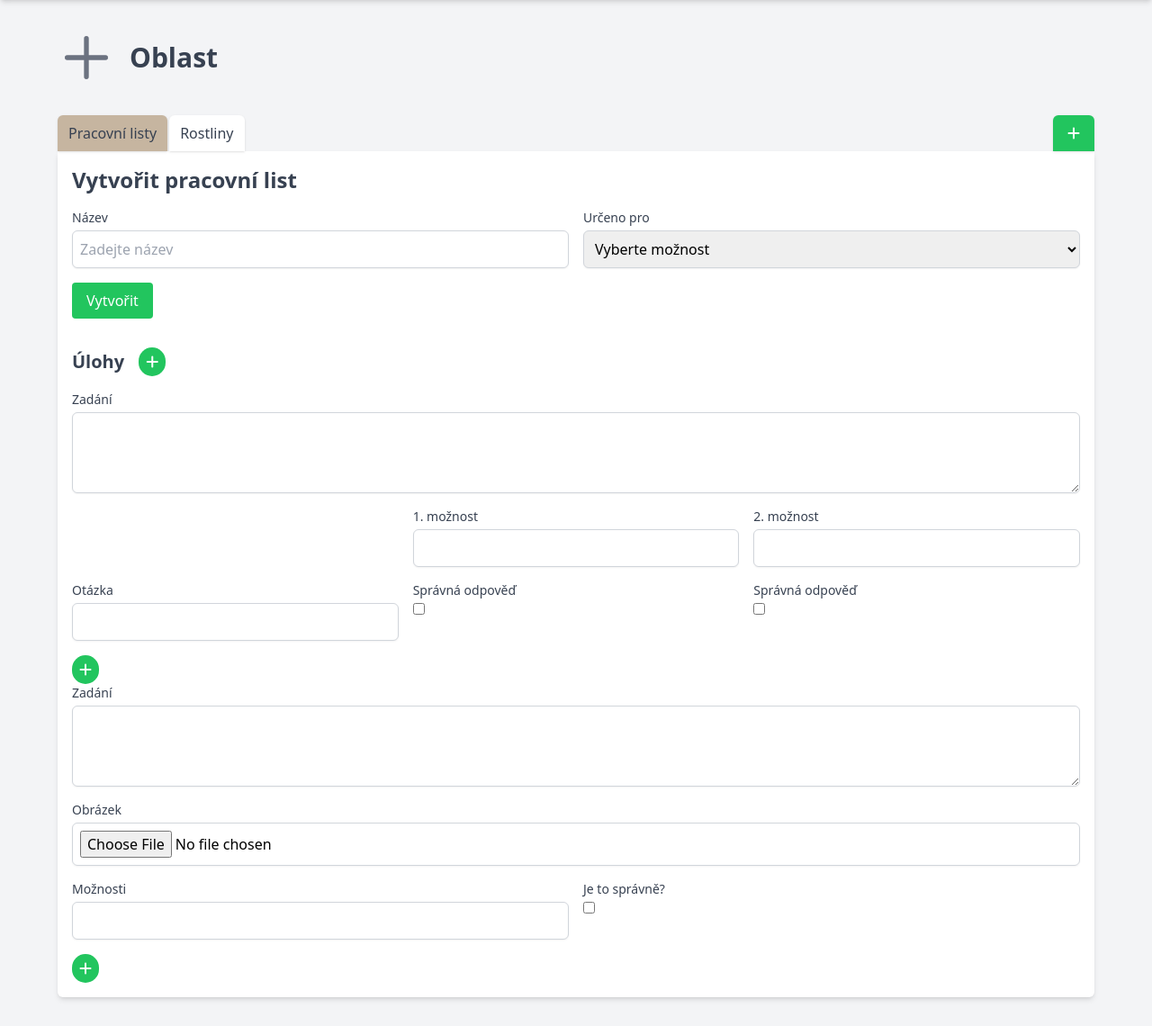
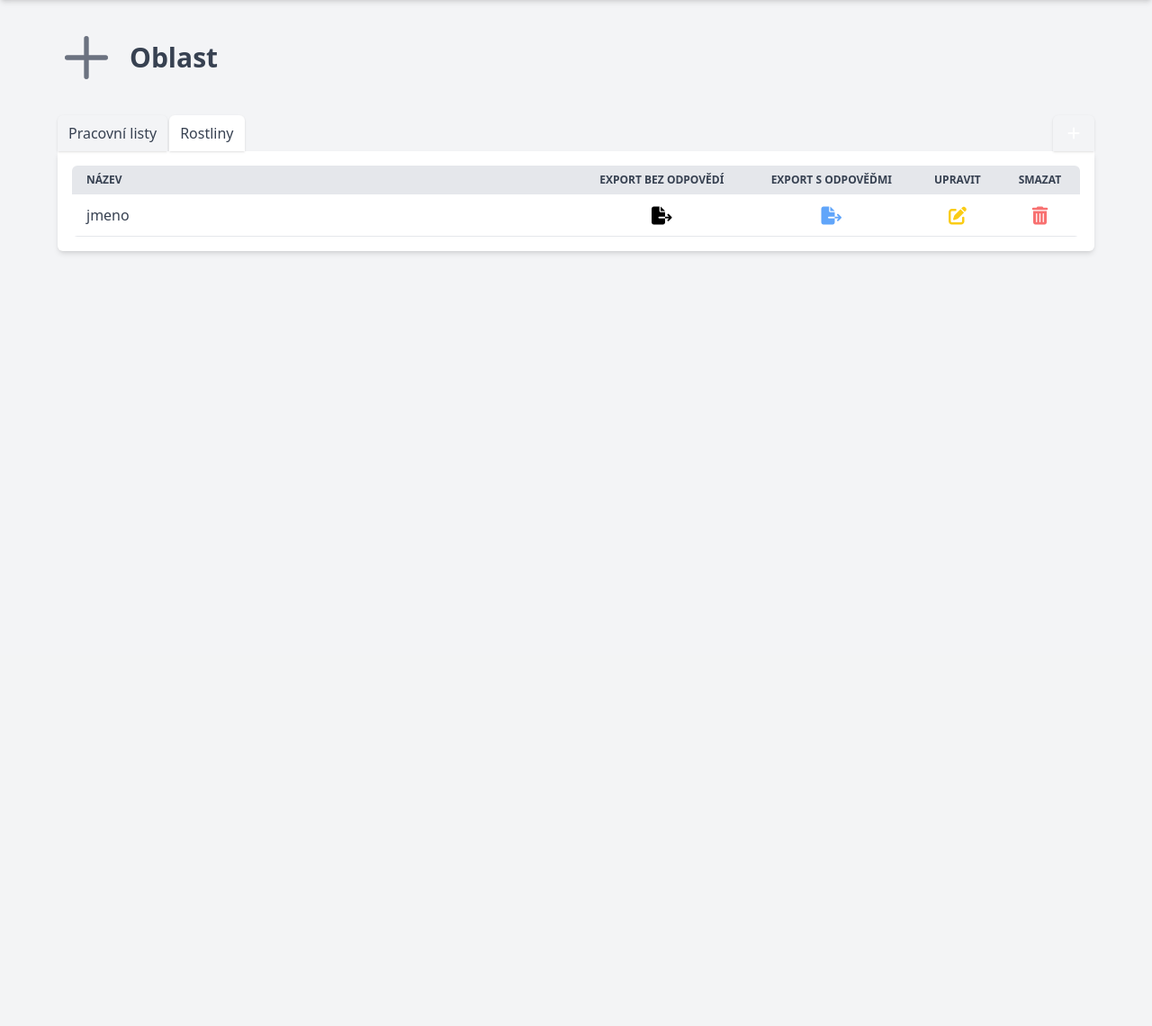
Before and after one commit to sabinaaj/PlantPuzzleAdmin, a Django app: page /worksheets/list in a window 1280 px wide. Shown: the part 72-1212 px from the top of the page at 90% size. After the commit the page ends 354 px from the top, so only its background shows below. Run offline with Django 5.2, Linux system fonts and the light colour scheme; some libraries are stand-ins or nearby versions.

Commit message:
Create worksheet, first 2 tasks

```diff
--- a/areas/templates/areas_list.html
+++ b/areas/templates/areas_list.html
@@ -10,7 +10,7 @@
     <!-- Header with title and add button -->
     <div class="flex justify-between items-center mb-4">
         <h1 class="text-3xl font-bold text-gray-700 px-3">Oblasti</h1>
-        <button class="ml-auto bg-green-500 text-white rounded px-3 py-3 hover:bg-green-600 shadow">
+        <button class="ml-auto bg-pistachio-500 text-white rounded px-3 py-3 hover:bg-pistachio-600 shadow">
             <i class="fas fa-plus"></i>
         </button>
     </div>
@@ -30,10 +30,10 @@
                 <h2 class="text-l font-bold text-gray-700">Název oblasti</h2>
             </div>
             <div class="flex space-x-4">
-                <button class="text-yellow-500 hover:text-yellow-600">
+                <button class="text-yellow-400 hover:text-yellow-500">
                     <i class="fa fa-edit fa-lg"></i>
                 </button>
-                <button class="text-red-500 hover:text-red-600">
+                <button class="text-red-400 hover:text-red-500">
                     <i class="fa-regular fa-trash-can fa-lg"></i>
                 </button>
             </div>
--- /dev/null
+++ b/templates/forms/checkbox.html
@@ -0,0 +1,6 @@
+<div>
+    <input type="checkbox"
+           class="h-6 w-6 cursor-pointer rounded-md border-gray-300 text-pistachio-500
+            checked:border-pistachio-500 focus:ring-2 focus:ring-pistachio-500"
+           id="{{ id }}"/>
+</div>
--- /dev/null
+++ b/templates/forms/input.html
@@ -0,0 +1,4 @@
+<div>
+    <label for="{{ name }}" class="block text-sm font-medium text-gray-700">{{ label }}</label>
+    <input type="text" id="{{ name }}" name="{{ name }}" class="mt-1 block w-full p-2 border border-gray-300 rounded-md shadow-sm focus:ring focus:ring-opacity-30 focus:ring-brown-500 focus:border-brown-500" placeholder="{{ placeholder }}">
+</div>
--- /dev/null
+++ b/templates/forms/radiobutton.html
@@ -0,0 +1,5 @@
+<div>
+    <input type="radio" name="{{ name }}"
+           class="form-radio h-6 w-6 cursor-pointer text-pistachio-500 border-gray-300
+            checked:border-pistachio-500 focus:ring-2 focus:ring-pistachio-500">
+</div>
--- a/templates/navbar.html
+++ b/templates/navbar.html
@@ -2,14 +2,14 @@
     <div class="container mx-auto max-w-6xl flex justify-between items-center">
         <!-- Left side links -->
         <div class="flex space-x-8">
-            <a href="#" class="text-gray-700 hover:bg-pastel-brown px-3 py-2 rounded">Oblasti</a>
-            <a href="#" class="text-gray-700 hover:bg-pastel-brown px-3 py-2 rounded">Školy</a>
-            <a href="#" class="text-gray-700 hover:bg-pastel-brown px-3 py-2 rounded">Statistika</a>
+            <a href="{% url 'areas:area_list' %}" class="text-gray-700 hover:bg-brown-500 px-3 py-2 rounded">Oblasti</a>
+            <a href="#" class="text-gray-700 hover:bg-brown-500 px-3 py-2 rounded">Školy</a>
+            <a href="#" class="text-gray-700 hover:bg-brown-500 px-3 py-2 rounded">Statistika</a>
         </div>
         <!-- Right side user info and logout button -->
         <div class="flex items-center space-x-8">
             <span class="text-gray-700">Přihlášený uživatel</span>
-            <button class="text-gray-700 font-medium hover:bg-pastel-brown px-3 py-2 rounded">Odhlásit</button>
+            <button class="text-gray-700 font-medium hover:bg-brown-500 px-3 py-2 rounded">Odhlásit</button>
         </div>
     </div>
 </nav>
--- a/theme/templates/base.html
+++ b/theme/templates/base.html
@@ -8,17 +8,6 @@
     <title>PlantPuzzle</title>
     <link href="https://cdn.jsdelivr.net/npm/tailwindcss@2.2.19/dist/tailwind.min.css" rel="stylesheet">
     <script src="https://kit.fontawesome.com/6ba33ce51b.js" crossorigin="anonymous"></script>
-    <style>
-        .hover\:bg-pastel-brown:hover {
-            background-color: #c6b5a0;
-        }
-        .text-pastel-brown{
-            color: #796d5b;
-        }
-        .bg-pastel-brown {
-            background-color: #c6b5a0;
-        }
-    </style>
     {% tailwind_css %}
 </head>
 
--- a/worksheets/templates/type1_form.html
+++ /dev/null
@@ -1,57 +0,0 @@
-<div class="mb-4">
-    <label for="task1Instruction" class="block text-sm font-medium text-gray-700">Zadání</label>
-    <textarea id="task1Instruction" name="task1Instruction" class="mt-1 block w-full p-2 border border-gray-300 rounded-md shadow-sm focus:ring focus:ring-opacity-50 focus:ring-green-500 focus:border-green-500" rows="3"></textarea>
-</div>
-<div class="grid grid-cols-3 gap-4 mb-4">
-    <div></div>
-    <div>
-        <label class="block text-sm font-medium text-gray-700">1. možnost</label>
-        <input type="text" class="mt-1 block w-full p-2 border border-gray-300 rounded-md shadow-sm focus:ring focus:ring-opacity-50 focus:ring-green-500 focus:border-green-500">
-    </div>
-    <div>
-        <label class="block text-sm font-medium text-gray-700">2. možnost</label>
-        <input type="text" class="mt-1 block w-full p-2 border border-gray-300 rounded-md shadow-sm focus:ring focus:ring-opacity-50 focus:ring-green-500 focus:border-green-500">
-    </div>
-</div>
-<div id="type1QuestionsContainer">
-    <div class="grid grid-cols-3 gap-4 mb-4">
-        <div>
-            <label class="block text-sm font-medium text-gray-700">Otázka</label>
-            <input type="text" class="mt-1 block w-full p-2 border border-gray-300 rounded-md shadow-sm focus:ring focus:ring-opacity-50 focus:ring-green-500 focus:border-green-500">
-        </div>
-        <div>
-            <label class="block text-sm font-medium text-gray-700">Správná odpověď</label>
-            <input type="checkbox" class="mt-1">
-        </div>
-        <div>
-            <label class="block text-sm font-medium text-gray-700">Správná odpověď</label>
-            <input type="checkbox" class="mt-1">
-        </div>
-    </div>
-</div>
-<button type="button" class="bg-green-500 text-white rounded-full p-2 hover:bg-green-600" onclick="addType1Question(this)">
-    <i class="fas fa-plus"></i>
-</button>
-
-<script>
-    function addType1Question(button) {
-        const container = button.previousElementSibling;
-        const questionRow = document.createElement('div');
-        questionRow.className = 'grid grid-cols-3 gap-4 mb-4';
-        questionRow.innerHTML = `
-            <div>
-                <label class="block text-sm font-medium text-gray-700">Otázka</label>
-                <input type="text" class="mt-1 block w-full p-2 border border-gray-300 rounded-md shadow-sm focus:ring focus:ring-opacity-50 focus:ring-green-500 focus:border-green-500">
-            </div>
-            <div>
-                <label class="block text-sm font-medium text-gray-700">Správná odpověď</label>
-                <input type="checkbox" class="mt-1">
-            </div>
-            <div>
-                <label class="block text-sm font-medium text-gray-700">Správná odpověď</label>
-                <input type="checkbox" class="mt-1">
-            </div>
-        `;
-        container.appendChild(questionRow);
-    }
-</script>
--- a/worksheets/templates/type2_form.html
+++ /dev/null
@@ -1,42 +0,0 @@
-<div class="mb-4">
-    <label for="task2Instruction" class="block text-sm font-medium text-gray-700">Zadání</label>
-    <textarea id="task2Instruction" name="task2Instruction" class="mt-1 block w-full p-2 border border-gray-300 rounded-md shadow-sm focus:ring focus:ring-opacity-50 focus:ring-green-500 focus:border-green-500" rows="3"></textarea>
-</div>
-<div class="mb-4">
-    <label for="task2File" class="block text-sm font-medium text-gray-700">Obrázek</label>
-    <input type="file" id="task2File" name="task2File" class="mt-1 block w-full p-2 border border-gray-300 rounded-md shadow-sm focus:ring focus:ring-opacity-50 focus:ring-green-500 focus:border-green-500">
-</div>
-<div id="type2OptionsContainer">
-    <div class="grid grid-cols-2 gap-4 mb-4">
-        <div>
-            <label class="block text-sm font-medium text-gray-700">Možnosti</label>
-            <input type="text" class="mt-1 block w-full p-2 border border-gray-300 rounded-md shadow-sm focus:ring focus:ring-opacity-50 focus:ring-green-500 focus:border-green-500">
-        </div>
-        <div>
-            <label class="block text-sm font-medium text-gray-700">Je to správně?</label>
-            <input type="checkbox" class="mt-1">
-        </div>
-    </div>
-</div>
-<button type="button" class="bg-green-500 text-white rounded-full p-2 hover:bg-green-600" onclick="addType2Option(this)">
-    <i class="fas fa-plus"></i>
-</button>
-
-<script>
-    function addType2Option(button) {
-        const container = button.previousElementSibling;
-        const optionRow = document.createElement('div');
-        optionRow.className = 'grid grid-cols-2 gap-4 mb-4';
-        optionRow.innerHTML = `
-            <div>
-                <label class="block text-sm font-medium text-gray-700">Možnosti</label>
-                <input type="text" class="mt-1 block w-full p-2 border border-gray-300 rounded-md shadow-sm focus:ring focus:ring-opacity-50 focus:ring-green-500 focus:border-green-500">
-            </div>
-            <div>
-                <label class="block text-sm font-medium text-gray-700">Je to správně?</label>
-                <input type="checkbox" class="mt-1">
-            </div>
-        `;
-        container.appendChild(optionRow);
-    }
-</script>
--- a/worksheets/templates/worksheets_create.html
+++ b/worksheets/templates/worksheets_create.html
@@ -15,55 +15,49 @@
             <h1 class="text-3xl font-bold text-gray-700">Oblast</h1>
         </div>
 
-    <!-- Tabs a add button -->
+        <!-- Tabs and add button -->
         <div class="flex">
             <div class="flex space-x-0.5">
-            <button class="bg-pastel-brown text-gray-700 font-medium px-3 py-2 rounded-t-md shadow">Pracovní listy</button>
+                <button class="bg-brown-500 text-gray-700 font-medium px-3 py-2 rounded-t-md shadow">Pracovní listy
+                </button>
                 <button class="bg-white text-gray-700 font-medium px-3 py-2 rounded-t-md shadow">Rostliny</button>
             </div>
-        <button class="ml-auto bg-green-500 text-white rounded-t-md px-4 py-2 hover:bg-green-600 shadow" onclick="addTask()">
+            <button type="submit"
+                    class="ml-auto bg-pistachio-500 text-white font-medium rounded-t-md px-3 py-2 hover:bg-pistachio-600 shadow">
+                Uložit
+            </button>
+        </div>
+
+        <div class="bg-white shadow-md rounded-b-md p-4">
+            <h2 class="text-2xl font-bold text-gray-700 mb-4">Vytvořit pracovní list</h2>
+            <form id="worksheetForm">
+                <div class="flex items-center mb-4 space-x-4">
+                    <div class="w-1/2">
+                        {% include 'forms/input.html' with  name='name' label='Název' placeholder='Zadejte název' %}
+                    </div>
+                    <div class="w-1/2">
+                        {% include 'forms/select.html' with name="schools" label="Určeno pro" option="" %}
+                    </div>
+                </div>
+
+                <div class="flex items-center mb-4 mt-8">
+                    <h3 class="text-xl font-bold text-gray-700">Úlohy</h3>
+                    <button type="button"
+                            class="ml-4 bg-pistachio-500 text-white rounded-full p-2 hover:bg-pistachio-600"
+                            onclick="addTask()">
                         <i class="fas fa-plus"></i>
                     </button>
                 </div>
 
-    <!-- Form container -->
-    <div class="bg-white shadow-md rounded-b-md p-4">
-        <h2 class="text-2xl font-bold text-gray-700 mb-4">Vytvořit pracovní list</h2>
-        <form id="worksheetForm">
-            <div class="flex items-center mb-4">
-                <div class="w-1/2 pr-2">
-                    <label for="name" class="block text-sm font-medium text-gray-700">Název</label>
-                    <input type="text" id="name" name="name" class="mt-1 block w-full p-2 border border-gray-300 rounded-md shadow-sm focus:ring focus:ring-opacity-50 focus:ring-green-500 focus:border-green-500" placeholder="Zadejte název">
-                </div>
-                <div class="w-1/2 pl-2">
-                    <label for="target" class="block text-sm font-medium text-gray-700">Určeno pro</label>
-                    <select id="target" name="target" class="mt-1 block w-full p-2 border border-gray-300 rounded-md shadow-sm focus:ring focus:ring-opacity-50 focus:ring-green-500 focus:border-green-500">
-                        <option value="">Vyberte možnost</option>
-                        <option value="studenti">Studenti</option>
-                        <option value="ucitele">Učitelé</option>
-                    </select>
-                </div>
-            </div>
-
                 <div id="tasksContainer"></div>
 
-            <button type="submit" class="bg-green-500 text-white px-4 py-2 rounded hover:bg-green-600">Vytvořit</button>
             </form>
-
-        <div class="flex items-center mb-4 mt-8">
-            <h3 class="text-xl font-bold text-gray-700">Úlohy</h3>
-            <button type="button" class="ml-4 bg-green-500 text-white rounded-full p-2 hover:bg-green-600" onclick="addTask()">
-                <i class="fas fa-plus"></i>
-            </button>
-        </div>
-
-        {% include 'type1_form.html' %}
-        {% include 'type2_form.html' %}
         </div>
     </div>
 
 <script>
     let taskCount = 0;
+    let questionCounter = 2;
 
     function addTask() {
         taskCount++;
@@ -72,7 +66,7 @@
         taskContainer.innerHTML = `
         <div class="flex items-center mb-4">
             <h4 class="text-lg font-bold text-gray-700 flex-1">${taskCount}. úloha</h4>
-                <button type="button" class="ml-4 bg-red-500 text-white rounded-full p-2 hover:bg-red-600" onclick="removeTask(this)">
+            <button type="button" class="ml-4 bg-red-400 text-white rounded-full p-2 hover:bg-red-500" onclick="removeTask(this)">
                 <i class="fas fa-minus"></i>
             </button>
         </div>
@@ -81,8 +75,8 @@
                 <label for="type${taskCount}" class="block text-sm font-medium text-gray-700">Typ</label>
                 <select id="type${taskCount}" name="type${taskCount}" class="mt-1 block w-full p-2 border border-gray-300 rounded-md shadow-sm focus:ring focus:ring-opacity-50 focus:ring-green-500 focus:border-green-500" onchange="loadTaskForm(this, ${taskCount})">
                     <option value="">Vyberte typ</option>
-                        <option value="type1">Typ 1</option>
-                        <option value="type2">Typ 2</option>
+                    <option value="1">Typ 1</option>
+                    <option value="2">Typ 2</option>
                 </select>
             </div>
         </div>
@@ -108,14 +102,67 @@
     function loadTaskForm(selectElement, taskId) {
         const type = selectElement.value;
         const formContainer = document.getElementById(`formContainer${taskId}`);
-        formContainer.innerHTML = '';
 
         if (type) {
-            fetch(`/load_task_form/${type}/`)
-                .then(response => response.text())
-                .then(html => formContainer.innerHTML = html);
+            fetch(`load_task_form/${type}/`)
+                .then(response => response.json())
+                .then(data => {
+                    // Replace the {{ task_id }} placeholder in the HTML with the actual taskId
+                    formContainer.innerHTML = data.html.replace(/TaskId/g, taskId);
+                })
+                .catch(error => {
+                    console.error('Error loading task form:', error);
+                    formContainer.innerHTML = '<p class="text-red-500">Error loading form. Please try again later.</p>';
+                });
+        } else {
+            formContainer.innerHTML = '';
+        }
+    }
+
+    function addQuestion(taskId) {
+        const questionsContainer = document.getElementById(`QuestionsContainer${taskId}`);
+        const questionRows = questionsContainer.querySelectorAll('.question-row');
+
+        if (questionRows.length < 6) {
+            const questionRow = document.createElement('div');
+            questionRow.className = 'question-row grid grid-cols-3 gap-4 mb-4';
+            questionRow.innerHTML = `
+            <div>
+                {% include 'forms/input.html' with name='text' placeholder='Otázka' %}
+            </div>
+            <div class="flex items-center justify-center">
+                {% include 'forms/radiobutton.html' with name="correct${taskId}_${questionCounter}" %}
+            </div>
+            <div class="flex items-center justify-center">
+                {% include 'forms/radiobutton.html' with name="correct${taskId}_${questionCounter}" %}
+            </div>
+            `;
+            questionsContainer.appendChild(questionRow);
+            questionCounter++;
+        } else {
+            alert('Maximální počet otázek je 6.');
+        }
+    }
+
+    function removeQuestion(button) {
+        const questionRows = button.parentElement.parentElement.parentElement.querySelectorAll('.question-row');
+        if (questionRows.length > 1) {
+            button.parentElement.parentElement.remove();
+        } else {
+            alert('Musí být alespoň jedna otázka.');
+        }
+    }
+
+    function removeLastQuestion(taskId) {
+        const questionsContainer = document.getElementById(`QuestionsContainer${taskId}`);
+        const questionRows = questionsContainer.querySelectorAll('.question-row');
+        if (questionRows.length > 1) {
+            questionsContainer.removeChild(questionRows[questionRows.length - 1]);
+        } else {
+            alert('Musí být alespoň jedna otázka.');
         }
     }
 </script>
 
+
 {% endblock %}
--- /dev/null
+++ b/worksheets/templates/worksheets_list.html
@@ -0,0 +1,64 @@
+{% extends 'base.html' %}
+{% load static %}
+
+{% block content %}
+
+{% include 'navbar.html' %}
+
+<div class="max-w-6xl mx-auto py-8">
+    <!-- Header with large icon and title -->
+    <div class="flex items-center mb-8">
+        <svg class="h-16 w-16 text-gray-500 mr-4" xmlns="http://www.w3.org/2000/svg" fill="none" viewBox="0 0 24 24"
+             stroke="currentColor">
+            <path stroke-linecap="round" stroke-linejoin="round" stroke-width="2" d="M12 4v16m8-8H4"/>
+        </svg>
+        <h1 class="text-3xl font-bold text-gray-700">Oblast</h1>
+    </div>
+
+    <!-- Tabs and add button -->
+    <div class="flex">
+        <div class="flex space-x-0.5">
+            <button class="bg-brown-500 text-gray-700 font-medium px-3 py-2 rounded-t-md shadow">Pracovní listy
+            </button>
+            <button class="bg-white text-gray-700 font-medium px-3 py-2 rounded-t-md shadow">Rostliny</button>
+        </div>
+        <button class="ml-auto bg-pistachio-500 text-white rounded-t-md px-4 py-2 hover:bg-pistachio-600 shadow">
+            <i class="fas fa-plus"></i>
+        </button>
+    </div>
+
+    <!-- Table container -->
+    <div class="bg-white shadow-md rounded-b-md p-4">
+        <table class="min-w-full bg-white rounded-md overflow-hidden">
+            <thead>
+            <tr class="text-xs font-semibold text-gray-700 uppercase bg-gray-200">
+                <th class="py-2 px-4 w-1/2 text-left">Název
+                </th>
+                <th class="py-2 px-4">Export bez odpovědí</th>
+                <th class="py-2 px-4">Export s odpověďmi</th>
+                <th class="py-2 px-4">Upravit</th>
+                <th class="py-2 px-4">Smazat</th>
+            </tr>
+            </thead>
+            <tbody>
+            <tr class="border-b  cursor-pointer hover:bg-gray-50" onclick="window.location.href='{% url 'worksheets:worksheets_create' %}'">
+                <td class="py-3 px-4 text-gray-700 text-left max-w-full">jmeno</td>
+                <td class="py-3 px-4 text-center">
+                    <i class="fas fa-file-export fa-lg text-pistachio-500 hover:text-pistachio-600"></i>
+                </td>
+                <td class="py-3 px-4 text-center">
+                    <i class="fas fa-file-export fa-lg text-blue-400 hover:text-blue-500 cursor-pointer"></i>
+                </td>
+                <td class="py-3 px-4 text-center">
+                    <i class="fas fa-edit fa-lg text-yellow-400 hover:text-yellow-500 cursor-pointer"></i>
+                </td>
+                <td class="py-3 px-4 text-center">
+                    <i class="fas fa-trash-alt fa-lg text-red-400 hover:text-red-500 cursor-pointer"></i>
+                </td>
+            </tr>
+            </tbody>
+        </table>
+    </div>
+</div>
+
+{% endblock %}
--- a/worksheets/urls.py
+++ b/worksheets/urls.py
@@ -1,9 +1,12 @@
 from django.urls import path
 
-from .views import WorksheetListView
+from .views import WorksheetListView, WorksheetTemplateView
+from . import views
 
 app_name = "worksheets"
 
 urlpatterns = [
     path("list", WorksheetListView.as_view(), name="worksheets_list"),
+    path("create", WorksheetTemplateView.as_view(), name="worksheets_create"),
+    path('load_task_form/<str:task_type>/', views.load_task_form, name='load_task_form'),
 ]
--- a/worksheets/views.py
+++ b/worksheets/views.py
@@ -1,9 +1,22 @@
 from django.views.generic import TemplateView
+from django.template.loader import render_to_string
+from django.http import JsonResponse
 
 from .models import Worksheet
 
 
+
 class WorksheetListView(TemplateView):
+    template_name = "worksheets_list.html"
+
+    def get_context_data(self, **kwargs):
+
+        context = super().get_context_data(**kwargs)
+
+        return context
+
+
+class WorksheetTemplateView(TemplateView):
     template_name = "worksheets_create.html"
 
     def get_context_data(self, **kwargs):
@@ -11,3 +24,15 @@ class WorksheetListView(TemplateView):
         context = super().get_context_data(**kwargs)
 
         return context
+
+
+def load_task_form(request, task_type):
+    if task_type == "1":
+        template_name = 'task_type_1.html'
+    elif task_type == "2":
+        template_name = 'task_type_2.html'
+    else:
+        return JsonResponse({'error': 'Invalid task type'}, status=400)
+
+    html_content = render_to_string(template_name, request=request)
+    return JsonResponse({'html': html_content})
```
Also changed, not shown: templates/forms/select.html (added, +9 -0 lines), theme/static_src/tailwind.config.js (+12 -21 lines), worksheets/templates/task_type_1.html (added, +40 -0 lines), worksheets/templates/task_type_2.html (added, +56 -0 lines), worksheets/templates/worksheet_list.html (deleted, +0 -79 lines). Lines whose indentation alone changed are shown as unchanged.
